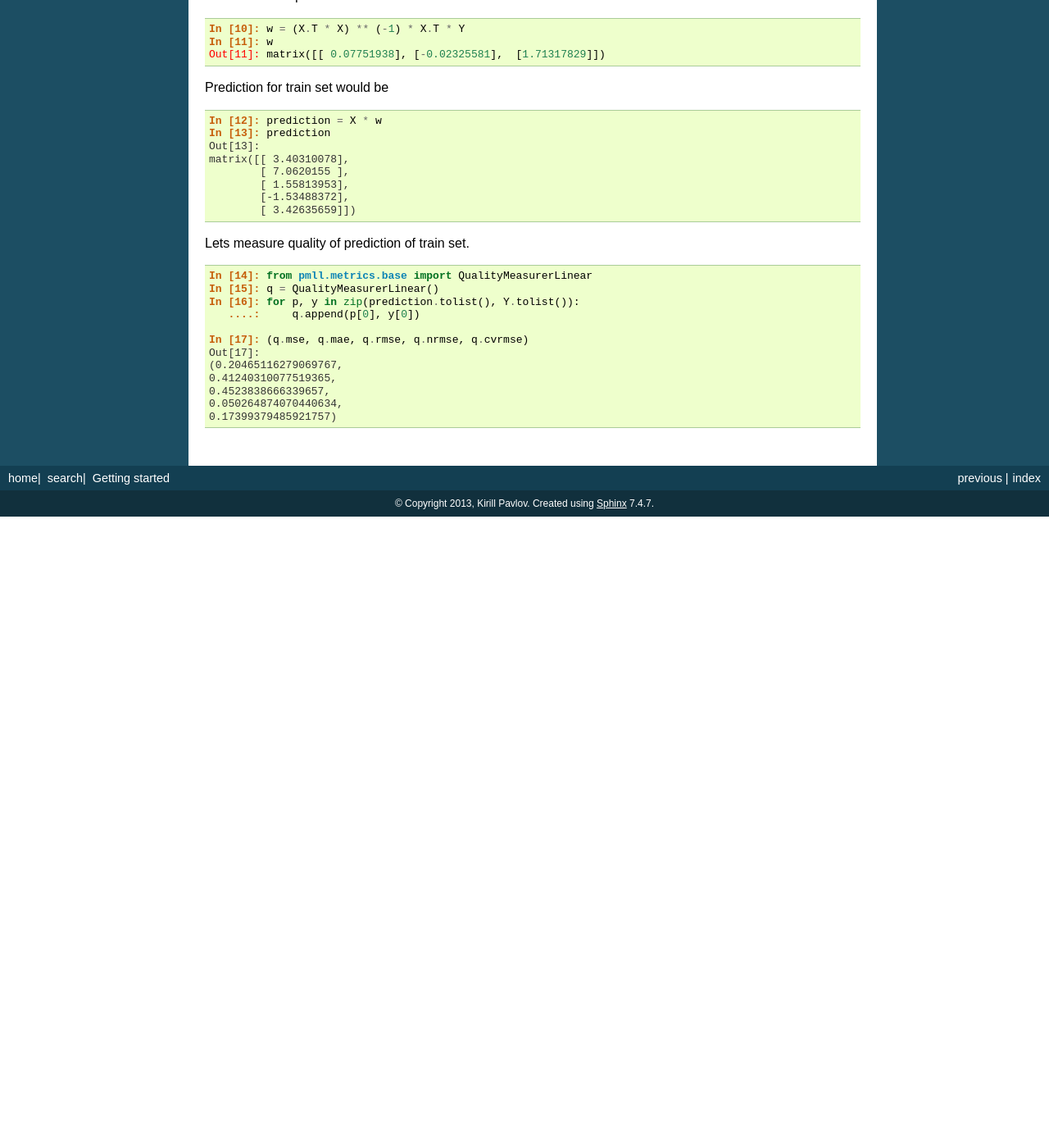
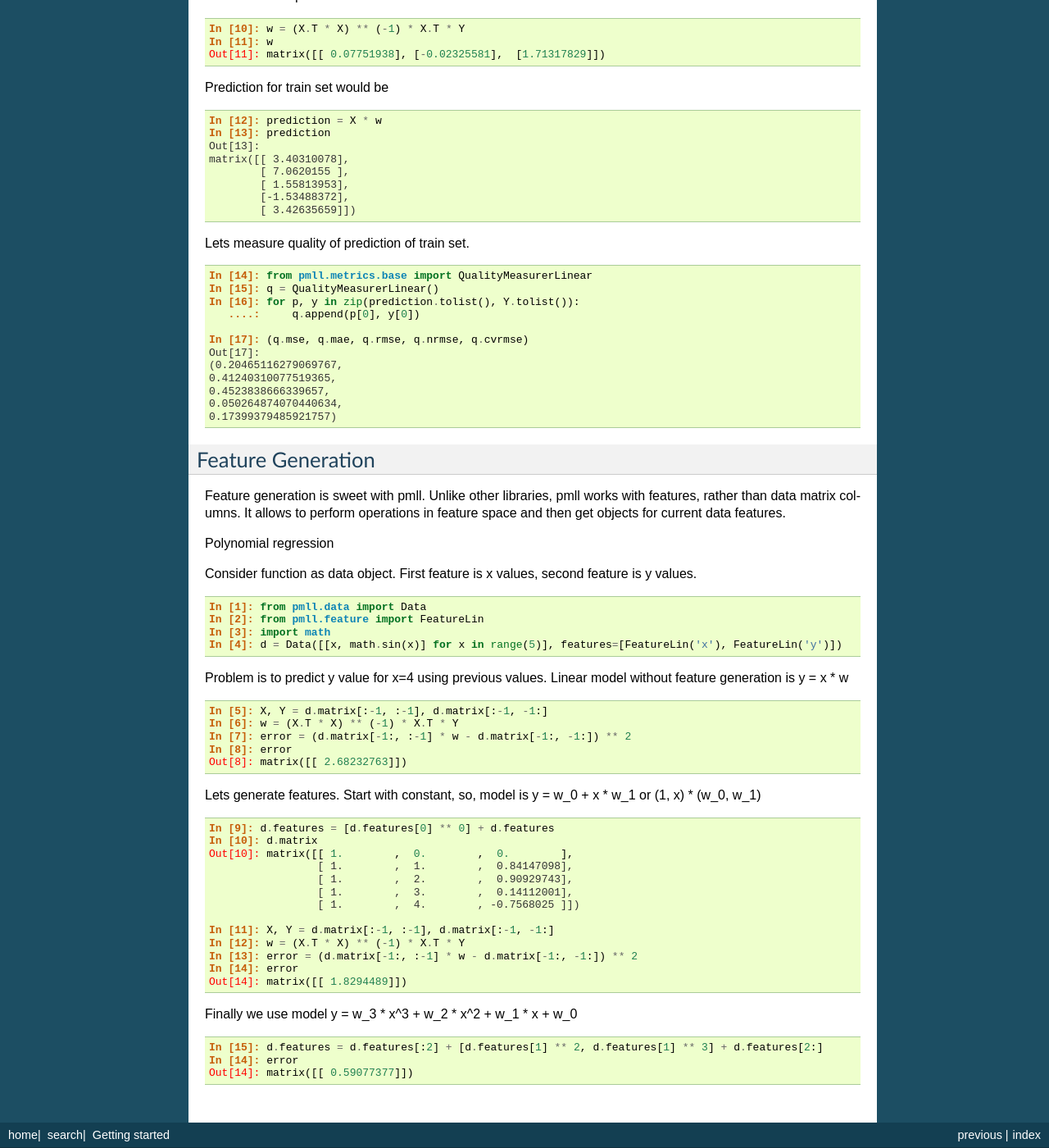
Before and after one commit to pavlov99/pmll, a Sphinx documentation site: the page built from docs/getting_started.rst, in a window 1280 px wide and 1400 px high, scrolled down 2070 px. Shown: the whole window at 82% size. Built offline with Sphinx 7.4.7, drawn with Linux system fonts in a browser that asks for light colours; formulas are drawn with MathJax 3; before the commit the page ends 2700 px from its top, so only the background shows below that.

Commit message:
add examples to documentation

```diff
--- a/docs/getting_started.rst
+++ b/docs/getting_started.rst
@@ -6,7 +6,7 @@ Getting started
 ***************
 
 Install
-=============================
+=======
 
 To install `pmll` use pip::
 
@@ -167,3 +167,58 @@ Lets measure quality of prediction of train set.
     0.4523838666339657,
     0.050264874070440634,
     0.17399379485921757)
+
+
+Feature Generation
+==================
+
+Feature generation is sweet with pmll. Unlike other libraries, pmll works with features, rather than data matrix columns.
+It allows to perform operations in feature space and then get objects for current data features.
+
+Polynomial regression
+
+Consider function as data object. First feature is x values, second feature is y values.
+
+.. sourcecode:: ipython
+
+   In [1]: from pmll.data import Data
+   In [2]: from pmll.feature import FeatureLin
+   In [3]: import math
+   In [4]: d = Data([[x, math.sin(x)] for x in range(5)], features=[FeatureLin('x'), FeatureLin('y')])
+
+Problem is to predict y value for x=4 using previous values.
+Linear model without feature generation is y = x * w
+
+.. sourcecode:: ipython
+
+    In [5]: X, Y = d.matrix[:-1, :-1], d.matrix[:-1, -1:]
+    In [6]: w = (X.T * X) ** (-1) * X.T * Y
+    In [7]: error = (d.matrix[-1:, :-1] * w - d.matrix[-1:, -1:]) ** 2
+    In [8]: error
+    Out[8]: matrix([[ 2.68232763]])
+
+Lets generate features. Start with constant, so, model is y = w_0 + x * w_1 or (1, x) * (w_0, w_1)
+
+.. sourcecode:: ipython
+
+    In [9]: d.features = [d.features[0] ** 0] + d.features
+    In [10]: d.matrix
+    Out[10]: matrix([[ 1.        ,  0.        ,  0.        ],
+                     [ 1.        ,  1.        ,  0.84147098],
+                     [ 1.        ,  2.        ,  0.90929743],
+                     [ 1.        ,  3.        ,  0.14112001],
+                     [ 1.        ,  4.        , -0.7568025 ]])
+
+    In [11]: X, Y = d.matrix[:-1, :-1], d.matrix[:-1, -1:]
+    In [12]: w = (X.T * X) ** (-1) * X.T * Y
+    In [13]: error = (d.matrix[-1:, :-1] * w - d.matrix[-1:, -1:]) ** 2
+    In [14]: error
+    Out[14]: matrix([[ 1.8294489]])
+
+Finally we use model y = w_3 * x^3 + w_2 * x^2 + w_1 * x + w_0
+
+.. sourcecode:: ipython
+
+   In [15]: d.features = d.features[:2] + [d.features[1] ** 2, d.features[1] ** 3] + d.features[2:]
+   In [14]: error
+   Out[14]: matrix([[ 0.59077377]])
```
